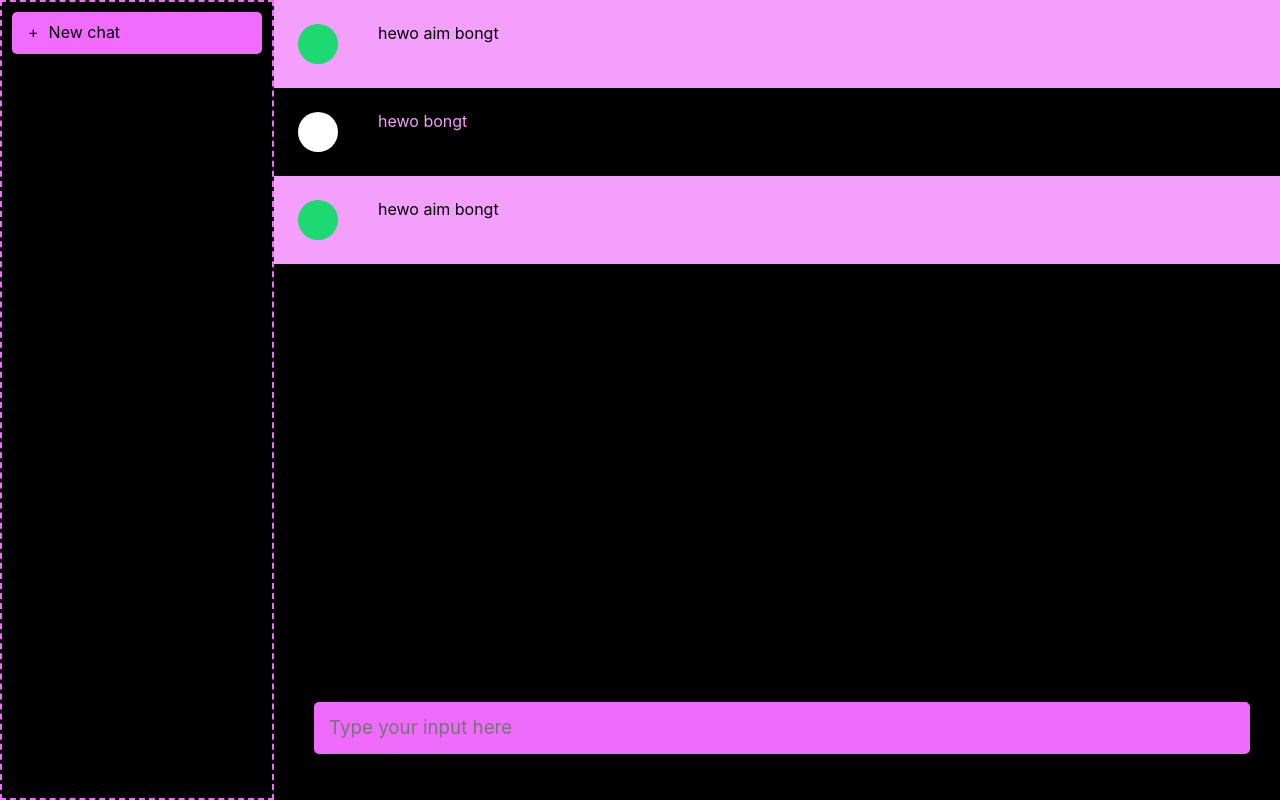
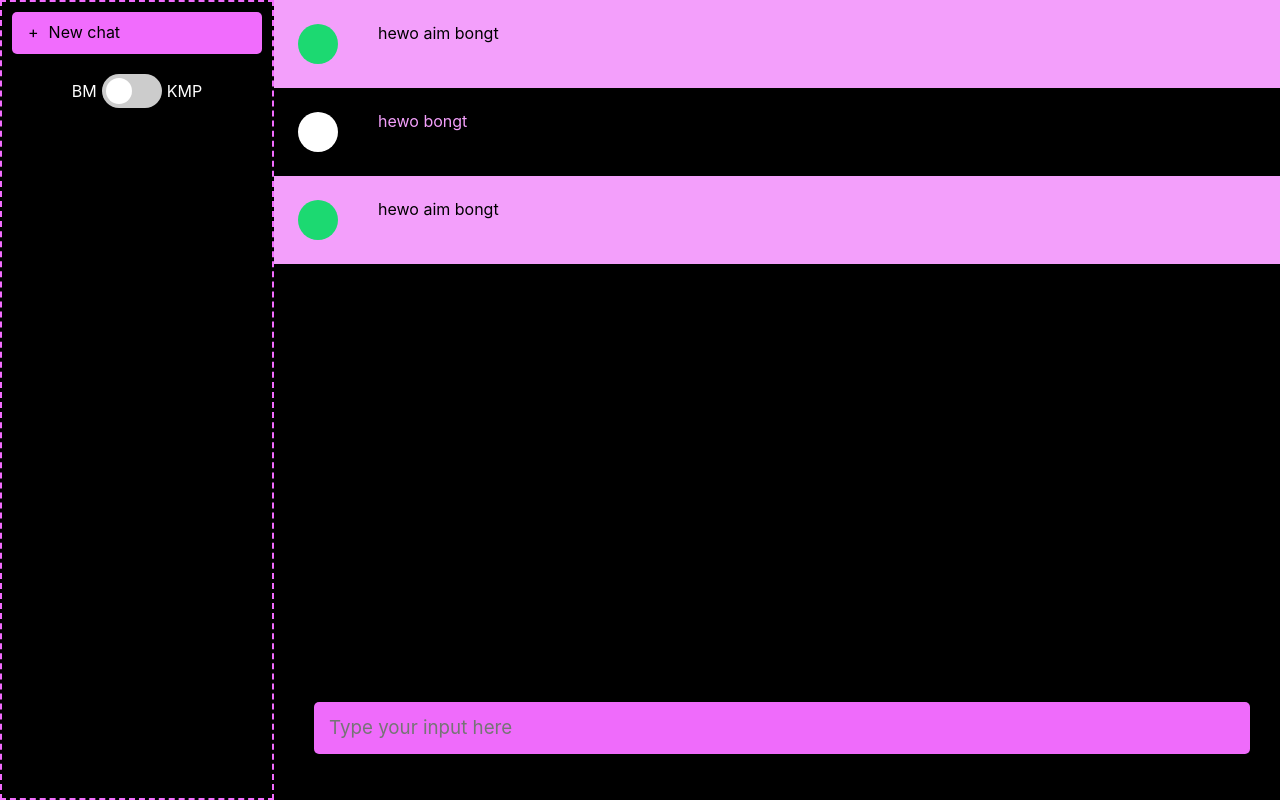
Before and after one commit to 0xzre/Tubes3_13521117, a React (Create React App) app in the folder src/FE/client/: page / in a window 1280 px wide. Built offline with nearby package versions, Linux system fonts and the light colour scheme.

Commit message:
feat toggle

```diff
--- a/src/FE/client/package.json
+++ b/src/FE/client/package.json
@@ -9,7 +9,7 @@
     "axios": "^1.4.0",
     "react": "^18.2.0",
     "react-dom": "^18.2.0",
-    "react-scripts": "5.0.1",
+    "react-scripts": "^5.0.1",
     "web-vitals": "^2.1.4"
   },
   "scripts": {
--- a/src/FE/client/src/App.css
+++ b/src/FE/client/src/App.css
@@ -122,3 +122,67 @@
   padding-right: 40px;
 
 }
+
+.algorithm-toggle-container {
+  display: flex;
+  align-items: center;
+  font-size: 1rem;
+  color: #ffffff;
+  justify-content: center;
+  padding: 20px;
+}
+
+.kmp-bm-toggle {
+  position: relative;
+  display: inline-block;
+  width: 60px;
+  height: 34px;
+}
+
+.kmp-bm-toggle-checkbox {
+  display: none;
+}
+
+.toggle-label {
+  padding: 5px;
+}
+
+.kmp-bm-toggle-slider {
+  position: absolute;
+  cursor: pointer;
+  top: 0;
+  left: 0;
+  right: 0;
+  bottom: 0;
+  background-color: #ccc;
+  -webkit-transition: .4s;
+  transition: .4s;
+  border-radius: 34px;
+}
+
+.kmp-bm-toggle-slider:before {
+  position: absolute;
+  content: "";
+  height: 26px;
+  width: 26px;
+  left: 4px;
+  bottom: 4px;
+  background-color: white;
+  -webkit-transition: .4s;
+  transition: .4s;
+  border-radius: 50%;
+}
+
+.kmp-bm-toggle-checkbox:checked + .kmp-bm-toggle-slider {
+  background-color: #2196F3;
+}
+
+.kmp-bm-toggle-checkbox:checked + .kmp-bm-toggle-slider:before {
+  -webkit-transform: translateX(26px);
+  -ms-transform: translateX(26px);
+  transform: translateX(26px);
+}
+
+.kmp-bm-toggle-label {
+  margin-left: 1rem;
+}
--- a/src/FE/client/src/App.js
+++ b/src/FE/client/src/App.js
@@ -152,6 +152,12 @@ function App() {
     ,[chatLog]
   );
 
+  const [selectedAlgorithm, setSelectedAlgorithm] = useState('kmp');
+
+  function handleToggleAlgorithm() {
+    setSelectedAlgorithm(selectedAlgorithm === 'kmp' ? 'bm' : 'kmp');
+  }
+
   return (
     <div className="App">
       <aside className="sidemenu">
@@ -160,6 +166,14 @@ function App() {
             +
           </span>
           New chat
+        </div>
+        <div class="algorithm-toggle-container">
+          <span class="toggle-label">BM</span>
+          <label class="kmp-bm-toggle">
+            <input type="checkbox" id="kmp-bm-toggle-checkbox" class="kmp-bm-toggle-checkbox" onChange={handleToggleAlgorithm}/>
+            <span class="kmp-bm-toggle-slider"></span>
+          </label>
+          <span class="toggle-label">KMP</span>
         </div>
       </aside>
       <section className="chatbox">
```
Also changed, not shown: 2 other files (tests, documents, lock files or other folders).
